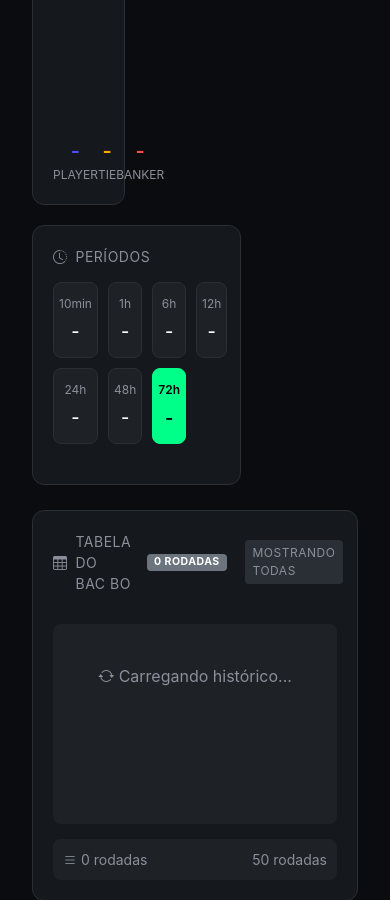
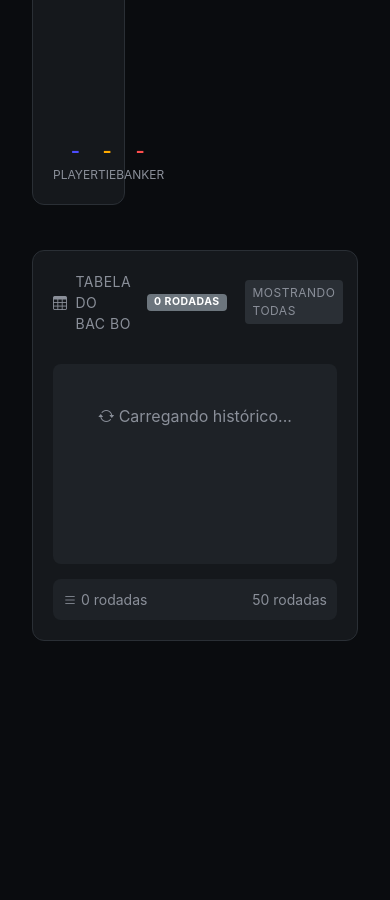
Before and after one commit to Gabrie50/bot-bacbo, a Flask app: page / in a window 390 px wide. Shown: the part 2098-2998 px from the top of the page. After the commit the page ends 2739 px from the top, so only its background shows below. Run offline with Flask 3, Linux system fonts and the light colour scheme.

Commit message:
Update index.html

```diff
--- a/templates/index.html
+++ b/templates/index.html
@@ -472,52 +472,6 @@
             font-weight: 600;
         }
 
-        /* Cards de período */
-        .period-grid {
-            display: grid;
-            grid-template-columns: repeat(7, 1fr);
-            gap: 10px;
-            margin-bottom: 20px;
-        }
-
-        .period-card {
-            background: #1e2227;
-            border: 1px solid #2a2f35;
-            border-radius: 8px;
-            padding: 12px 5px;
-            text-align: center;
-            cursor: pointer;
-            transition: all 0.2s;
-        }
-
-        .period-card:hover {
-            background: #2a2f35;
-            border-color: #00ff88;
-        }
-
-        .period-card.active {
-            background: #00ff88;
-            border-color: #00ff88;
-        }
-
-        .period-card.active .period-label,
-        .period-card.active .period-value {
-            color: #000;
-            font-weight: 600;
-        }
-
-        .period-label {
-            color: #8a8f99;
-            font-size: 12px;
-            margin-bottom: 5px;
-        }
-
-        .period-value {
-            color: #fff;
-            font-size: 18px;
-            font-weight: 500;
-        }
-
         /* Cards de distribuição */
         .distribuicao-grid {
             display: grid;
@@ -668,9 +622,6 @@
             .row {
                 flex-direction: column;
             }
-            .period-grid {
-                grid-template-columns: repeat(4, 1fr);
-            }
             .previsao-grid {
                 grid-template-columns: 1fr;
             }
@@ -820,7 +771,7 @@
             </div>
         </div>
 
-        <!-- Linha com Gráfico de Pizza e Períodos -->
+        <!-- Linha com Gráfico de Pizza -->
         <div class="row">
             <div class="col-4">
                 <div class="card">
@@ -850,13 +801,7 @@
             </div>
 
             <div class="col-8">
-                <div class="card">
-                    <div class="card-title">
-                        <i class="bi bi-clock-history"></i>
-                        Períodos
-                    </div>
-                    <div class="period-grid" id="periodGrid"></div>
-                </div>
+                <!-- Espaço vazio -->
             </div>
         </div>
 
@@ -885,7 +830,6 @@
     <script>
         // Variáveis globais
         let pizzaChart = null;
-        let periodoAtual = 72;
         let dadosCompletos = [];
         let filtroAtual = null;
         let limiteAtual = 50;
@@ -905,17 +849,6 @@
             'Falsa Alternância': { acertos: 0, erros: 0 },
             'Meta-Algoritmo': { acertos: 0, erros: 0 }
         };
-
-        // Dados dos períodos
-        const periodos = [
-            { horas: 0.16, label: '10min' },
-            { horas: 1, label: '1h' },
-            { horas: 6, label: '6h' },
-            { horas: 12, label: '12h' },
-            { horas: 24, label: '24h' },
-            { horas: 48, label: '48h' },
-            { horas: 72, label: '72h' }
-        ];
 
         // =========================================================================
         // FUNÇÃO PARA ATUALIZAR RELÓGIO
@@ -1062,22 +995,6 @@
         // FUNÇÕES DE ATUALIZAÇÃO
         // =========================================================================
 
-        function criarPeriodos() {
-            const grid = document.getElementById('periodGrid');
-            grid.innerHTML = '';
-
-            periodos.forEach(p => {
-                const div = document.createElement('div');
-                div.className = `period-card ${p.horas === periodoAtual ? 'active' : ''}`;
-                div.innerHTML = `
-                    <div class="period-label">${p.label}</div>
-                    <div class="period-value" id="period-${p.label}">-</div>
-                `;
-                div.onclick = () => mudarPeriodo(p.horas);
-                grid.appendChild(div);
-            });
-        }
-
         function setFiltro(tipo) {
             if (filtroAtual === tipo) {
                 filtroAtual = null;
@@ -1156,15 +1073,6 @@
                 const response = await fetch('/api/stats');
                 const stats = await response.json();
 
-                // Atualizar períodos
-                periodos.forEach(p => {
-                    const el = document.getElementById(`period-${p.label}`);
-                    if (el && stats.periodos) {
-                        const periodoKey = p.label === '10min' ? '10min' : p.label;
-                        el.textContent = stats.periodos[periodoKey] || '0';
-                    }
-                });
-
                 // Atualizar previsão
                 if (stats.previsao) {
                     const p = stats.previsao;
@@ -1188,6 +1096,8 @@
                             html += `<span class="estrategia-tag ativa">${e}</span>`;
                         });
                         estrategiasDiv.innerHTML = html;
+                    } else {
+                        estrategiasDiv.innerHTML = '<span class="estrategia-tag">📊 Análise base</span>';
                     }
 
                     document.getElementById('delayWarning').style.display = p.delay_ativo ? 'block' : 'none';
@@ -1279,30 +1189,16 @@
             document.getElementById('numerosGrid').innerHTML = html;
         }
 
-        function mudarPeriodo(horas) {
-            periodoAtual = horas;
-
-            document.querySelectorAll('.period-card').forEach(card => card.classList.remove('active'));
-            event.currentTarget.classList.add('active');
-
-            const periodoTexto = periodos.find(p => p.horas === horas)?.label || `${horas}h`;
-            document.getElementById('periodoAtualTexto').textContent = periodoTexto;
-
-            // Recarregar dados do período
-            carregarTabela(limiteAtual);
-        }
-
         // Inicializar
         document.addEventListener('DOMContentLoaded', function() {
-            criarPeriodos();
             carregarTabela(50);
 
             // Atualizar relógio a cada segundo
             atualizarRelogio();
             setInterval(atualizarRelogio, 1000);
 
-            // Atualizar stats a cada 5 segundos
-            setInterval(atualizarDatos, 5000);
+            // 🔥 CORRIGIDO: atualizarDados (com D) a cada 5 segundos
+            setInterval(atualizarDados, 5000);
         });
     </script>
 </body>
```
